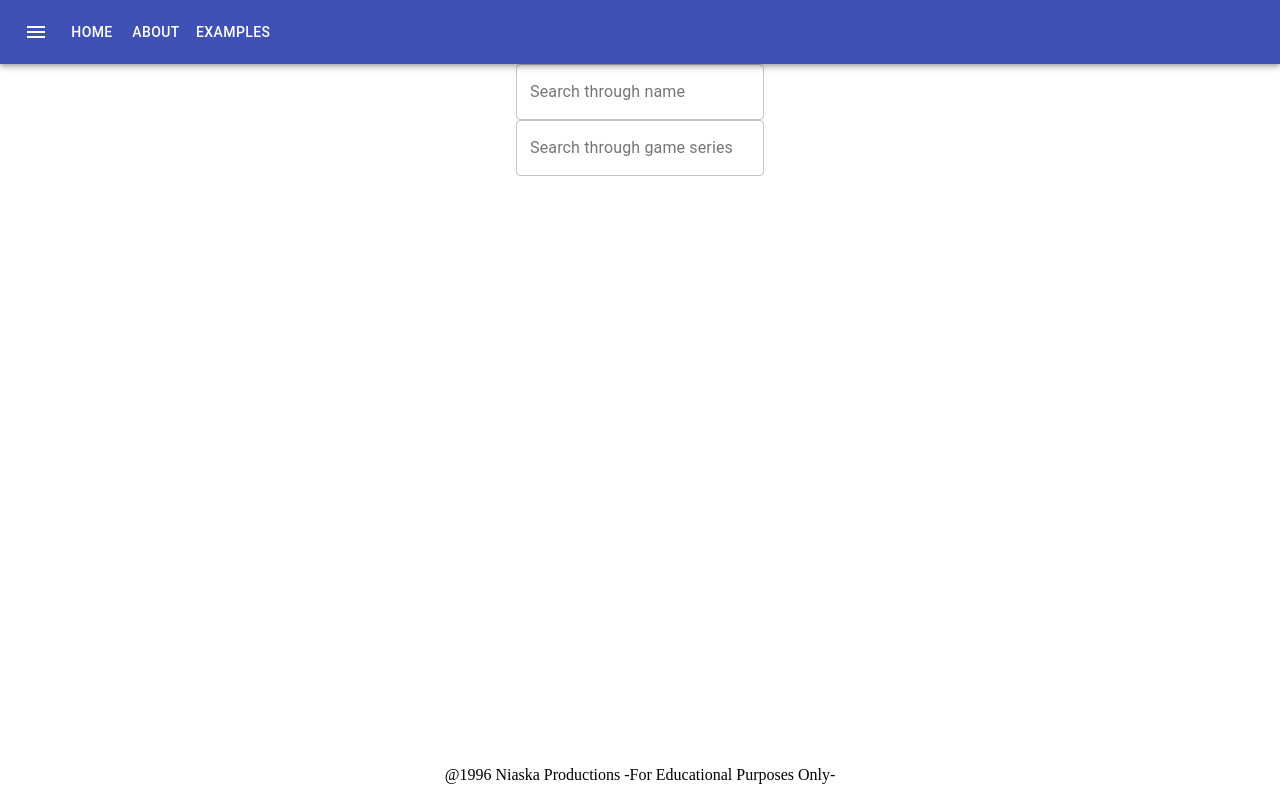
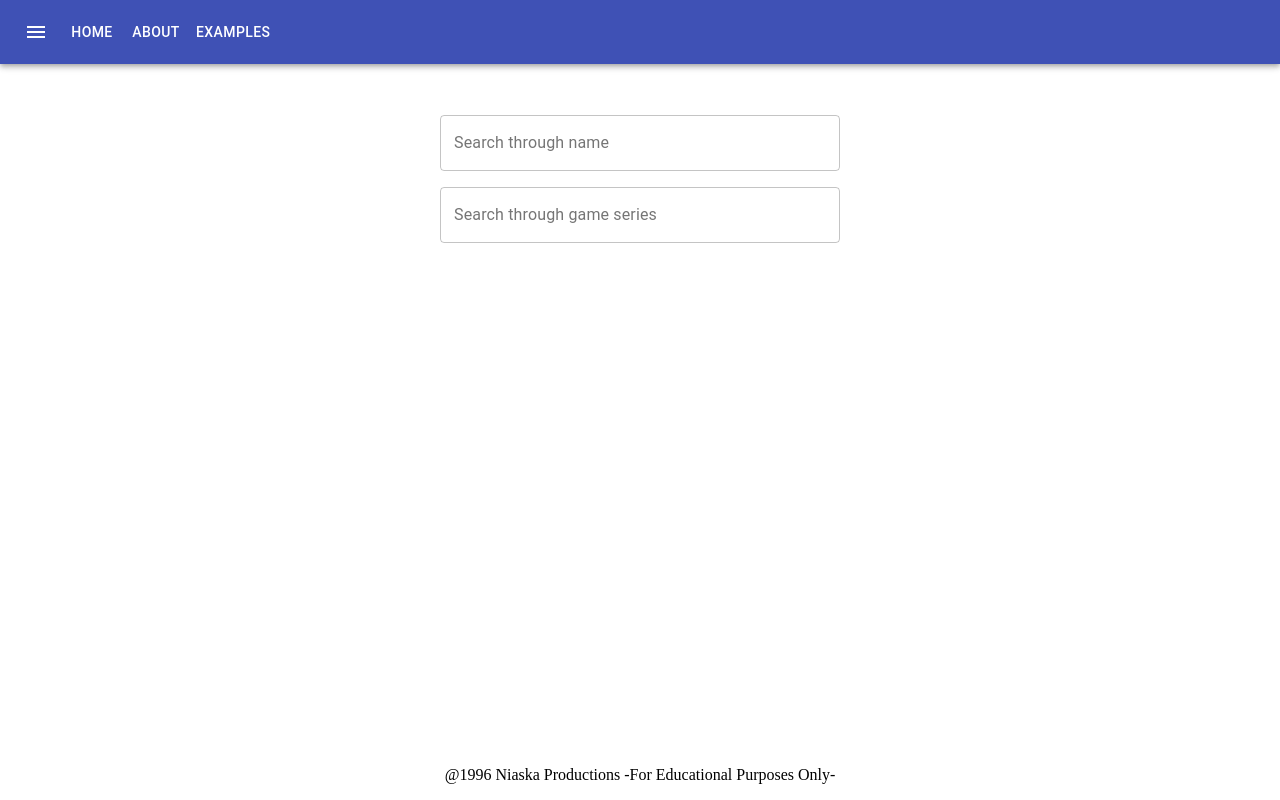
Before and after one commit to NIASKAA/react-amiibo, a React (Create React App) app: page / in a window 1280 px wide. Built offline with nearby package versions, Linux system fonts and the light colour scheme; no server answers.

Commit message:
redid styling components

```diff
--- a/src/Components/Navbar/Navbar.js
+++ b/src/Components/Navbar/Navbar.js
@@ -8,7 +8,7 @@ const Navigation = () => {
 
     return (
         <>
-            <AppBar position="static">
+            <AppBar position="static" className="navbar">
                 <Toolbar>
                     <IconButton edge="start" className={""} color="inherit" aria-label="menu">
                     <MenuIcon />
--- a/src/Components/Navbar/styles.css
+++ b/src/Components/Navbar/styles.css
@@ -0,0 +1,3 @@
+.navbar {
+    margin-bottom: 4%;
+}
--- a/src/Pages/Home/Home.js
+++ b/src/Pages/Home/Home.js
@@ -1,6 +1,7 @@
 import React, {useState, useEffect} from 'react'
 import {TextField, FormControl, Card, CardHeader, Typography, CardContent, Container} from '@material-ui/core'
 import axios from 'axios'
+import useStyles from './styles.js'
 
 const Home = () => {
     const [result, setResult] = useState(null)
@@ -9,12 +10,17 @@ const Home = () => {
     const [gameInput, setGameInput] = useState({value: ""})
     const url = `https://www.amiiboapi.com/api/amiibo/?name=${nameInput}`;
     const gameUrl = `https://www.amiiboapi.com/api/amiibo/?gameseries=${gameInput}`;
+
+    const classes = useStyles();
+
     useEffect(() => {
         axios.get(url)
         .then(response => {
             setResult(response.data.amiibo[0])
         }, [url])
-
+        .catch((error) => {
+            console.log(error)
+        })
     })
 
     useEffect(() => {
@@ -22,21 +28,24 @@ const Home = () => {
         .then(response => {
             SetGameResult(response.data.amiibo[0])
         }, [gameUrl])
+        .catch((error) => {
+            console.log(error)
+        })
     })
 
     if(result) {
         return (
             <>
-                <FormControl>
+                <FormControl className="formContainer">
                     <TextField
-                        className="nameInput"
+                        className={classes.nameInput}
                         onChange={(e) => setNameInput(e.target.value)}
                         variant="outlined"
                         label="Search through name"
                     />
 
                     <TextField
-                        className="gameInput"
+                        className={classes.gameInput}
                         onChange={(e) => setGameInput(e.target.value)}
                         variant="outlined"
                         label="Search through game series"
@@ -75,16 +84,17 @@ const Home = () => {
     if(gameResult) {
         return (
             <>
-               <FormControl>
+               <FormControl className="formContainer">
                     <TextField
-                        className="nameInput"
+                        className={classes.nameInput}
                         onChange={(e) => setNameInput(e.target.value)}
                         variant="outlined"
                         label="Search through name"
                     />
 
                     <TextField
-                        className="gameInput"
+                        className={classes.gameInput}
+                        id="gameInput"
                         onChange={(e) => setGameInput(e.target.value)}
                         variant="outlined"
                         label="Search through game series"
@@ -122,16 +132,16 @@ const Home = () => {
 
     return (
         <>
-           <FormControl>
+           <FormControl className="formContainer">
                 <TextField
-                    className="nameInput"
+                    className={classes.nameInput}
                     onChange={(e) => setNameInput(e.target.value)}
                     variant="outlined"
                     label="Search through name"
                 />
 
                 <TextField
-                    className="gameInput"
+                    className={classes.gameInput}
                     onChange={(e) => setGameInput(e.target.value)}
                     variant="outlined"
                     label="Search through game series"
--- /dev/null
+++ b/src/Pages/Home/styles.js
@@ -0,0 +1,14 @@
+import {makeStyles} from '@material-ui/core/styles'
+
+export default makeStyles(() => ({
+    nameInput: {
+        width: '400px',
+        textAlign: 'left',
+    },
+
+    gameInput: {
+        width: '400px',
+        textAlign: 'left',
+        marginTop: '4%'
+    },
+}));
```
Also changed, not shown: 1 other file (tests, documents, lock files or other folders).
